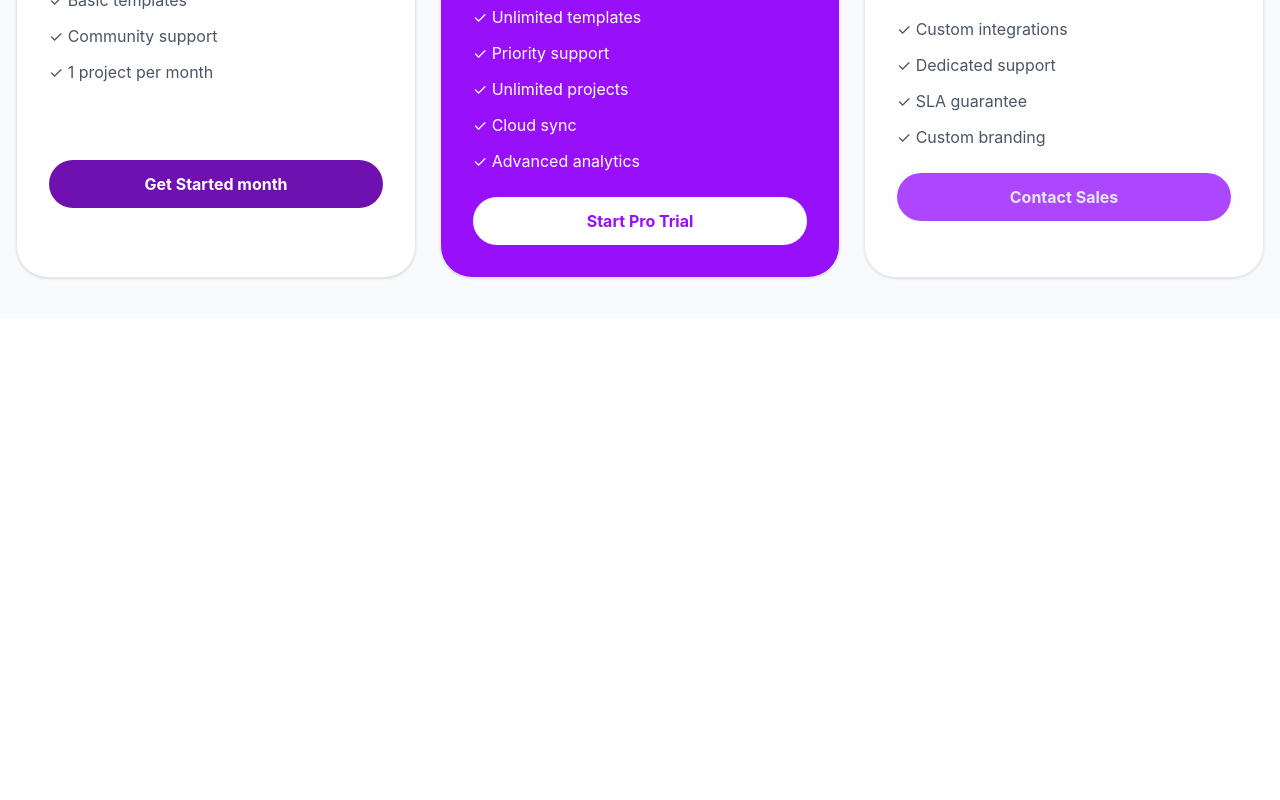
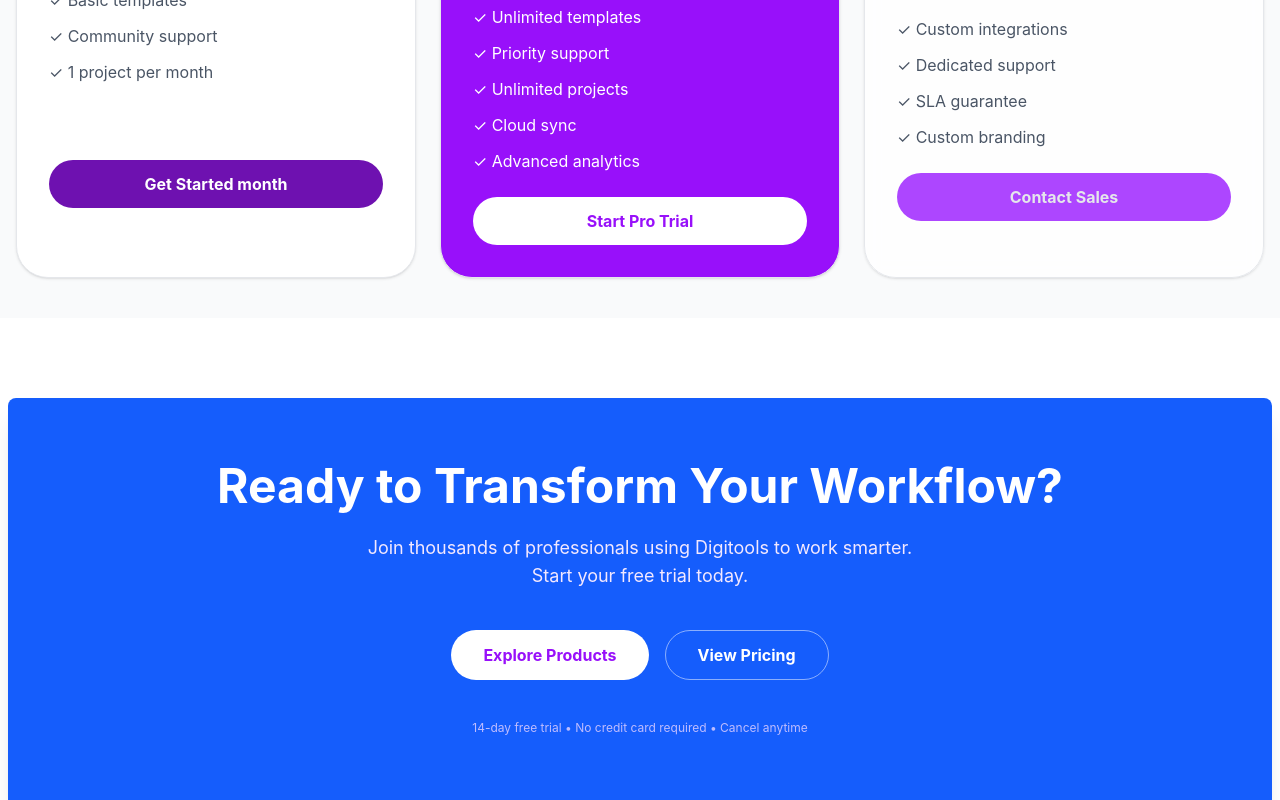
Before and after one commit to Mamun123123123/B13-A6-DigiTools-Platform, a React (Vite) app: page / in a window 1280 px wide. Shown: the part 2833-3633 px from the top of the page. Before the commit the page ends 3151 px from the top, so only its background shows below. Built offline with nearby package versions, Linux system fonts and the light colour scheme.

Commit message:
ready section

```diff
--- a/src/App.jsx
+++ b/src/App.jsx
@@ -6,6 +6,7 @@ import State from './State/State'
 import MainSection from './MainSection/MainSection'
 import Started from './Started/Started'
 import SimplePricing from './Simple/SimplePricing'
+import Ready_section from './ready/Ready_section'
 
 const App = () => {
     const [cart, setCart] = useState([]);
@@ -31,6 +32,7 @@ const App = () => {
         removeFromCart={removeFromCart}/>
         <Started />
         <SimplePricing />
+        <Ready_section />
     </>
   )
 }
--- /dev/null
+++ b/src/ready/Ready_section.jsx
@@ -0,0 +1,37 @@
+import React from 'react'
+
+const Ready_section = () => {
+  return (
+    <>
+    <div className="pt-20 px-2">
+      <div className="bg-blue-600 rounded-t-lg p-8 md:p-16 text-center text-white shadow-xl">
+        <div className="space-y-6">
+          <h2 className="text-3xl md:text-5xl font-bold">
+            Ready to Transform Your Workflow?
+          </h2>
+
+          <p className="text-purple-100 max-w-xl mx-auto text-lg">
+            Join thousands of professionals using Digitools to work smarter.
+            Start your free trial today.
+          </p>
+
+          <div className="flex flex-wrap justify-center gap-4 pt-4">
+            <button className="px-8 py-3 bg-white text-purple-600 font-bold rounded-full hover:bg-gray-100 hover:text-black">
+              Explore Products
+            </button>
+            <button className="px-8 py-3 border border-white/50 text-white font-bold rounded-full hover:bg-white hover:text-black">
+              View Pricing
+            </button>
+          </div>
+
+          <p className="text-xs text-purple-200 opacity-80 pt-4">
+            14-day free trial • No credit card required • Cancel anytime
+          </p>
+        </div>
+      </div>
+    </div>
+    </>
+  )
+}
+
+export default Ready_section
```
